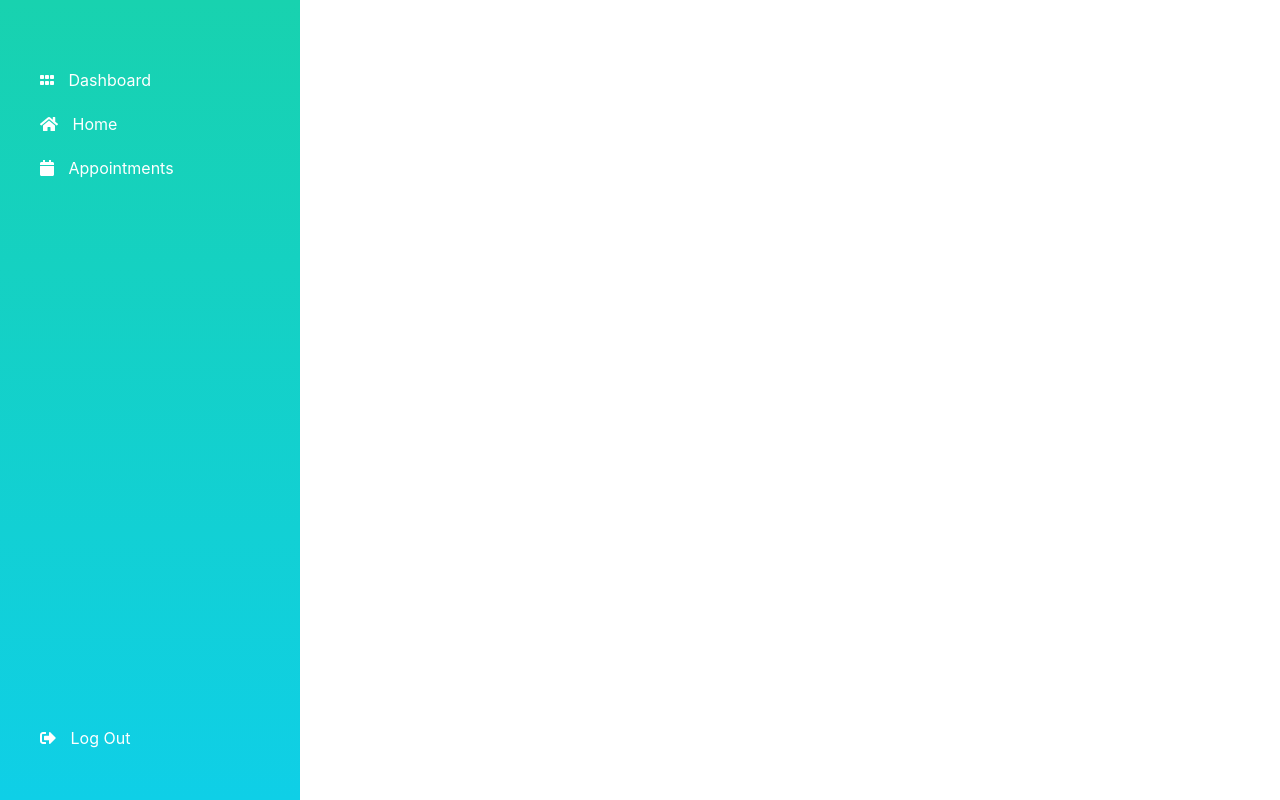
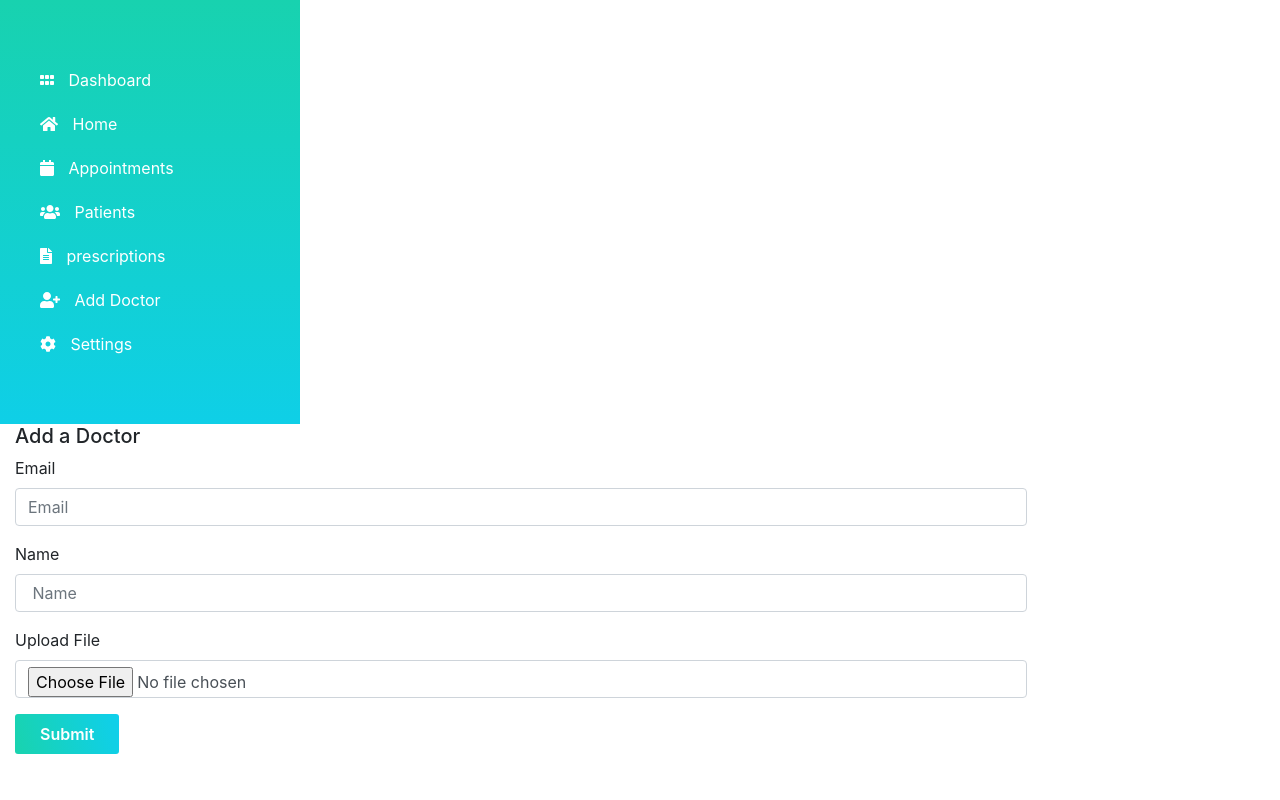
Before and after one commit to mainul-islam-faruqi/Doctors-Portal-Client-Site, a React (Create React App) app: page /addDoctor in a window 1280 px wide. Shown: the top 800 px of the page. Built offline with nearby package versions, Linux system fonts and the light colour scheme; no server answers; sample sign-in values are in the browser's storage.

Commit message:
logg out and access admin page to the users

```diff
--- a/src/components/Dashboard/Dashboard/Dashboard.js
+++ b/src/components/Dashboard/Dashboard/Dashboard.js
@@ -166,7 +166,7 @@ setPending(pd.length)
 
                                 {
 
-                                    appointments.slice(0, 7).map((appointment, index) =>
+                                    appointments.slice(0, 5).map((appointment, index) =>
                                     <DashboardAppointmentTable key={appointment._id} appointment={appointment} date={selectedDate} idx={index} setPending={setPending} pending={pending} appointments={appointments} />
                                     )
                                 }
--- a/src/components/Dashboard/Sidebar/Sidebar.css
+++ b/src/components/Dashboard/Sidebar/Sidebar.css
@@ -1,6 +1,7 @@
 .sidebar{
     background-image: linear-gradient(180deg, #18d2af, #0fcfe7  );
     min-width: 300px;
+    min-height: 100%;
 }
 
 .sidebar > ul > li {
--- a/src/components/Dashboard/Sidebar/Sidebar.js
+++ b/src/components/Dashboard/Sidebar/Sidebar.js
@@ -16,12 +16,20 @@ const Sidebar = () => {
         })
             .then(res => res.json())
             .then(data => {
-                setLoggedInUser({...loggedInUser, isDoctor: true})
+                if(data){
+                    setLoggedInUser({...loggedInUser, isDoctor: true})
+                }
+
             });
     }, [loggedInUser.email])
 
+    const handleLogout = () => {
+        sessionStorage.removeItem('token');
+        setLoggedInUser({ isDoctor: false})
+    }
+
     return (
-        <div className="sidebar  py-5 px-4" style={{ height: "100vh" }}  >
+        <div className="sidebar  py-5 px-4"   >
             <ul className="list-unstyled pl-xl-3">
                 <li>
                     <Link className="text-white" to="/dashboard">
@@ -41,7 +49,7 @@ const Sidebar = () => {
                     </Link>
                 </li>
 
-                {loggedInUser.isDoctor &&
+                {loggedInUser.email &&
                     <div className="doctors-container">
 
 
@@ -75,7 +83,7 @@ const Sidebar = () => {
             </ul>
 
             <div >
-                <Link className="text-white logout pl-xl-3" to="/" >
+                <Link className="text-white logout pl-xl-3" to="/dashboard"  onClick={handleLogout}>
                     <FontAwesomeIcon icon={faSignOutAlt} /> <span> Log Out </span>
                 </Link>
             </div>
```
